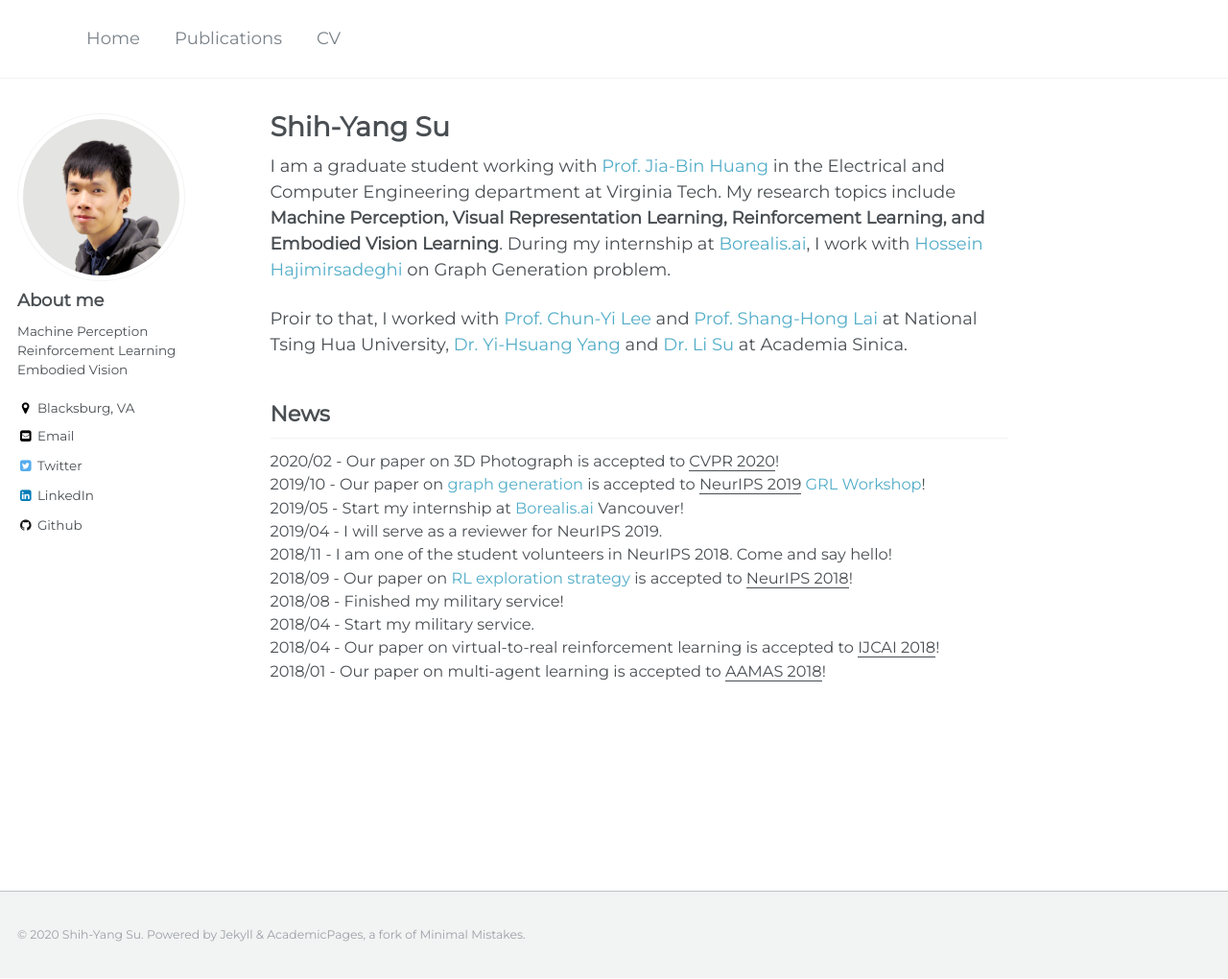
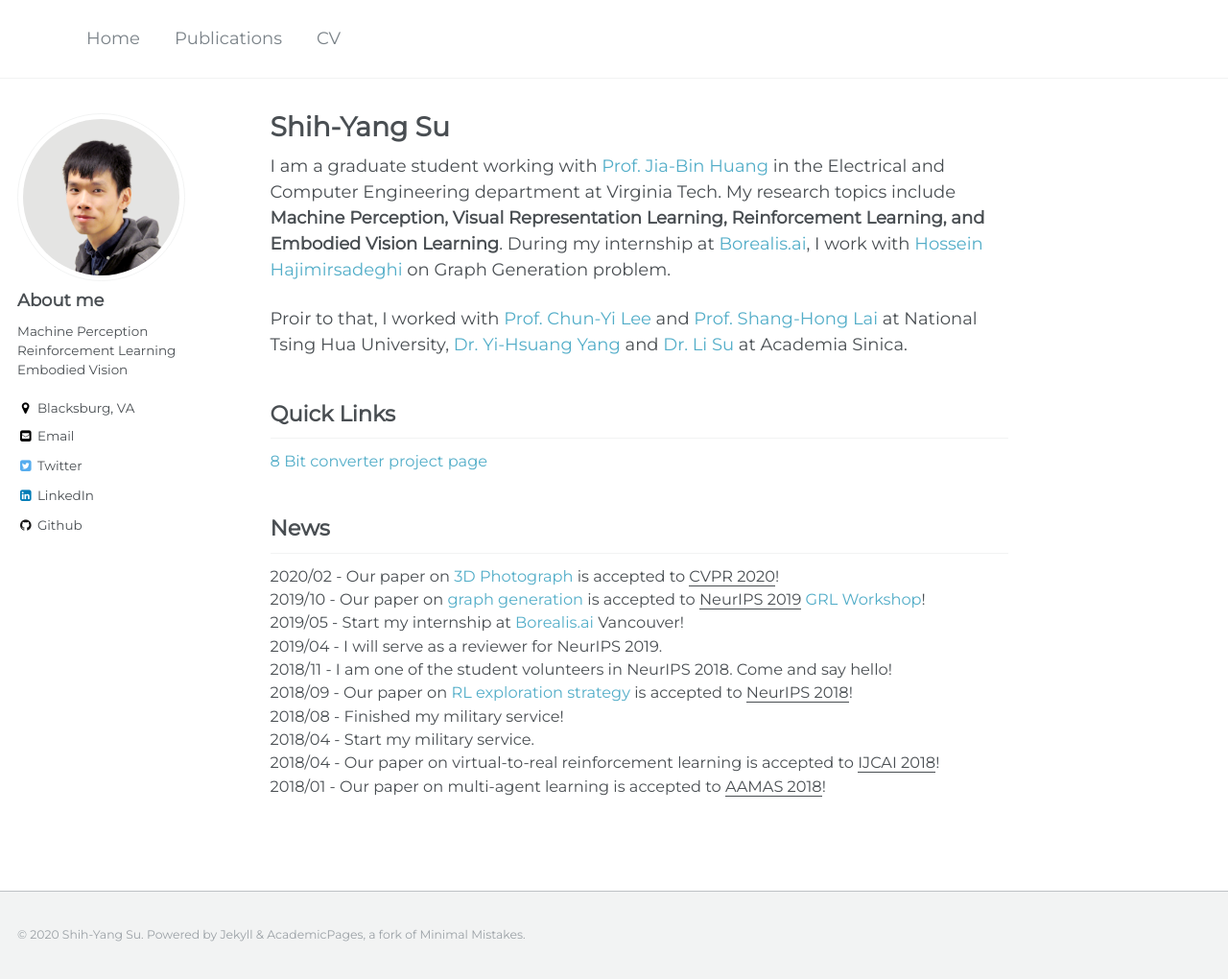
Before and after one commit to LemonATsu/LemonATsu.github.io, a Jekyll site: the page built from _pages/about.md, in a window 1280 px wide and 1020 px high. Shown: the whole window at 96% size. Built offline with Jekyll 4.4.1, drawn with Linux system fonts in a browser that asks for light colours.

Commit message:
add 8bit back

```diff
--- a/_pages/about.md
+++ b/_pages/about.md
@@ -14,10 +14,14 @@ I am a graduate student working with [Prof. Jia-Bin Huang](https://filebox.ece.v
 
 Proir to that, I worked with [Prof. Chun-Yi Lee](http://cymaxwelllee.wixsite.com/elsa) and [Prof. Shang-Hong Lai](http://www.cs.nthu.edu.tw/~lai/) at National Tsing Hua University, [Dr. Yi-Hsuang Yang](http://mac.citi.sinica.edu.tw/~yang/) and [Dr. Li Su](https://sites.google.com/site/lisupage/) at Academia Sinica.
 
+## Quick Links
+<div class="news" style="font-size:0.9em">
+<a href="https://lemonatsu.github.io/py8bit_web/">8 Bit converter project page</a>
+</div>
 
 ## News
 <div class="news" style="font-size:0.9em">
-2020/02 - Our paper on 3D Photograph is accepted to <u>CVPR 2020</u>! <br>
+2020/02 - Our paper on <a href="https://arxiv.org/abs/2004.04727">3D Photograph</a> is accepted to <u>CVPR 2020</u>! <br>
 2019/10 - Our paper on <a href="https://arxiv.org/abs/1910.01743">graph generation</a> is accepted to <u>NeurIPS 2019</u> <a href="https://grlearning.github.io/">GRL Workshop</a>! <br>
 2019/05 - Start my internship at <a href="https://www.borealisai.com">Borealis.ai</a> Vancouver! <br>
 2019/04 - I will serve as a reviewer for NeurIPS 2019. <br>
```
Also changed, not shown: _pages/publications.md (+1 -0 lines).
